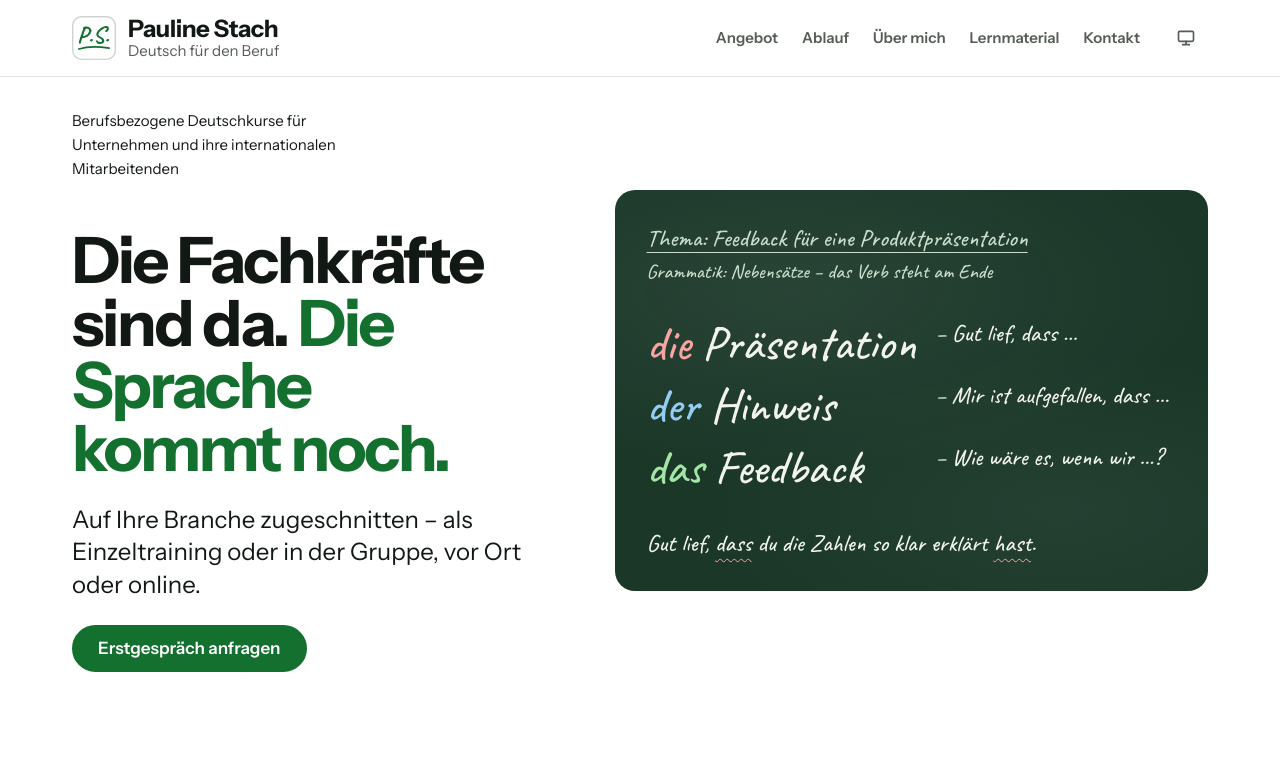
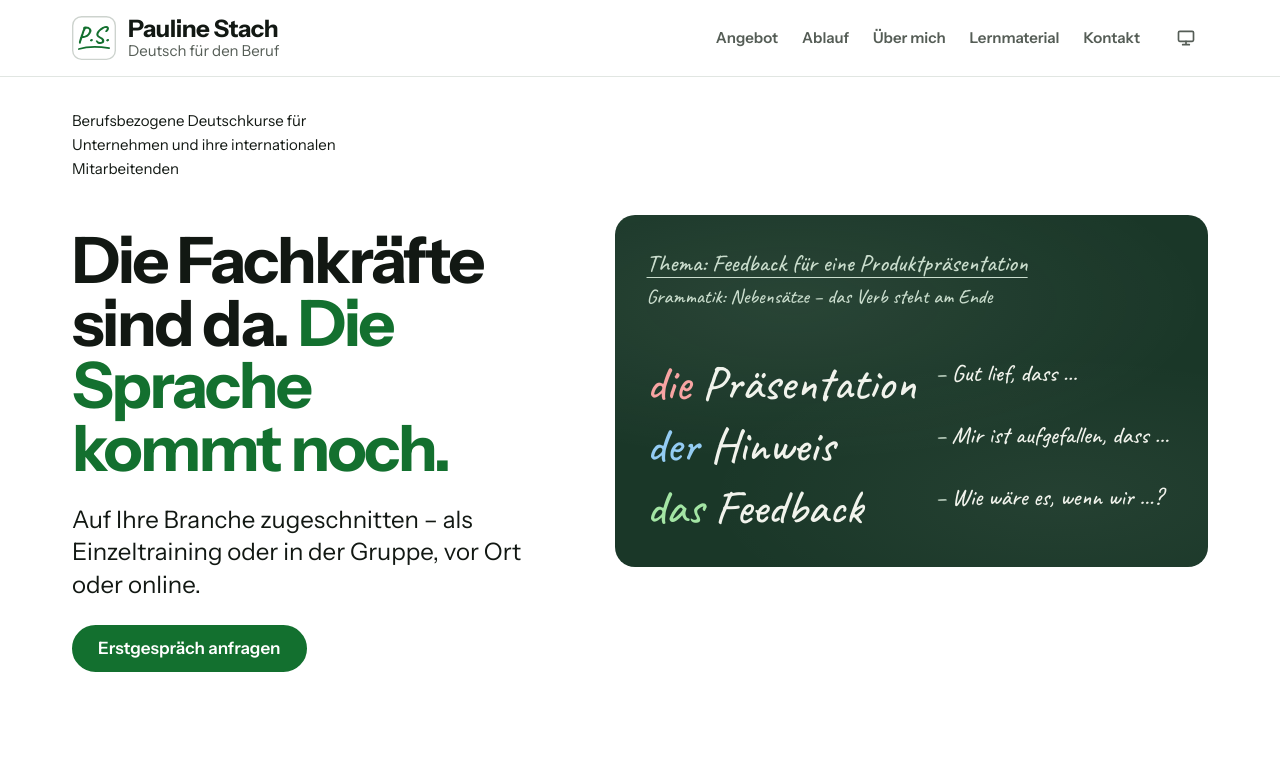
Before and after one commit to PaulineStach/paulinestachde, a Nuxt app: page / in a window 1280 px wide. Shown: the top 776 px of the page. Built offline with nearby package versions, Linux system fonts and the light colour scheme.

Commit message:
feat(home): drop the example sentence from the hero board
The board keeps topic, grammar note, the three nouns and the feedback
openers; "Gut lief, dass du die Zahlen so klar erklärt hast." and its
now unused underline style are removed.

Co-Authored-By: Claude Opus 5.5 <noreply@anthropic.com>

```diff
--- a/app/pages/index.vue
+++ b/app/pages/index.vue
@@ -82,7 +82,7 @@ const steps = [
           <div
             class="lesson"
             role="img"
-            aria-label="Tafelbild zum Thema Feedback für eine Produktpräsentation, Grammatik Nebensätze: die Präsentation, der Hinweis, das Feedback, drei Satzanfänge für Feedback und der Satz „Gut lief, dass du die Zahlen so klar erklärt hast.“"
+            aria-label="Tafelbild zum Thema Feedback für eine Produktpräsentation, Grammatik Nebensätze: die Präsentation, der Hinweis, das Feedback und drei Satzanfänge für Feedback"
             translate="no"
           >
             <div class="lesson-head">
@@ -101,10 +101,6 @@ const steps = [
                 <li>Wie wäre es, wenn wir&nbsp;…?</li>
               </ul>
             </div>
-            <p class="lesson-sentence">
-              Gut lief, <span class="chalk-verb">dass</span> du die Zahlen so klar erklärt
-              <span class="chalk-verb">hast</span>.
-            </p>
           </div>
         </ChalkBoard>
       </div>
@@ -449,12 +445,6 @@ const steps = [
   color: var(--color-chalk-das);
 }
 
-.chalk-verb {
-  text-decoration: underline wavy var(--color-chalk-die);
-  text-decoration-thickness: 1px;
-  text-underline-offset: 0.3em;
-}
-
 .hero-board {
   align-self: center;
 }
```
